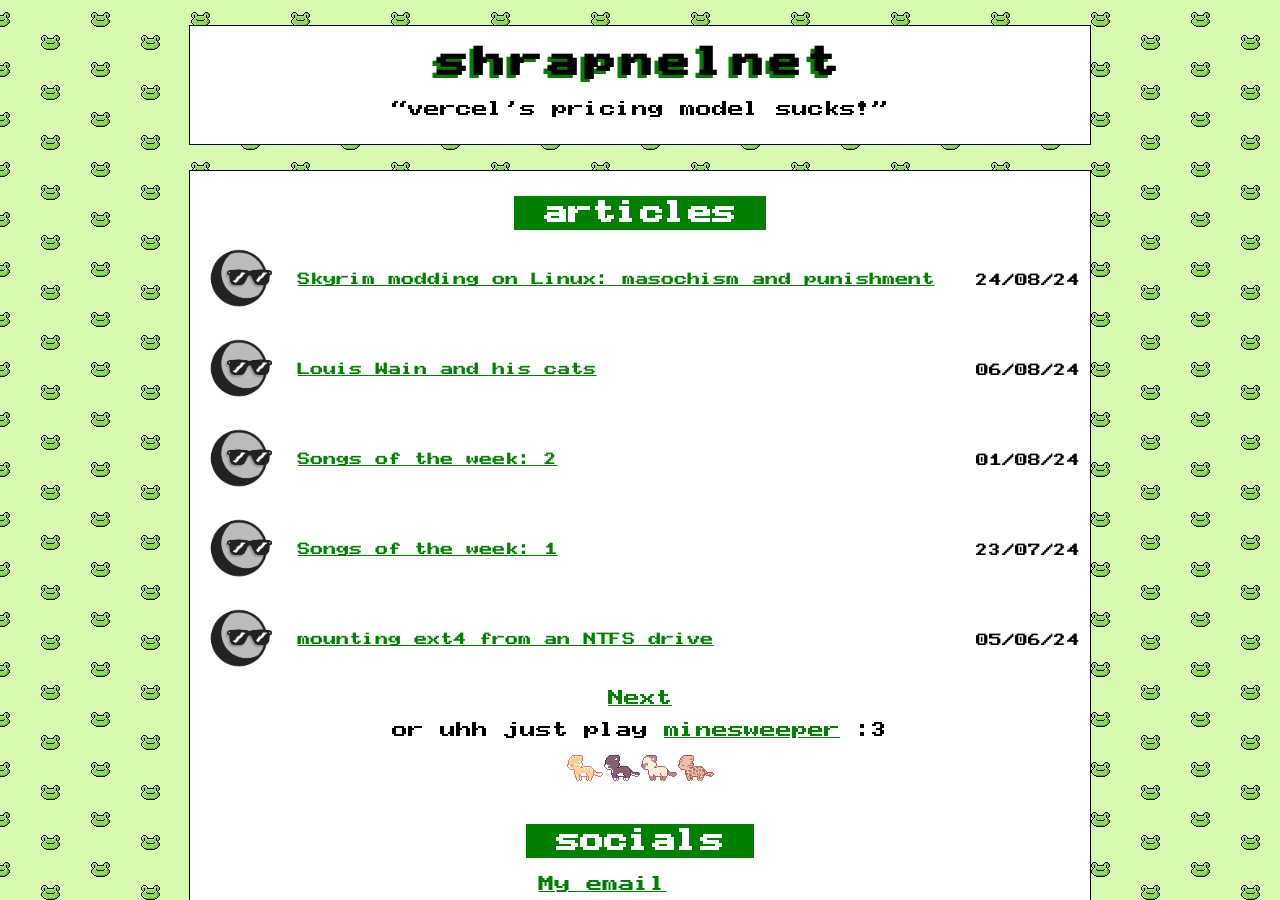
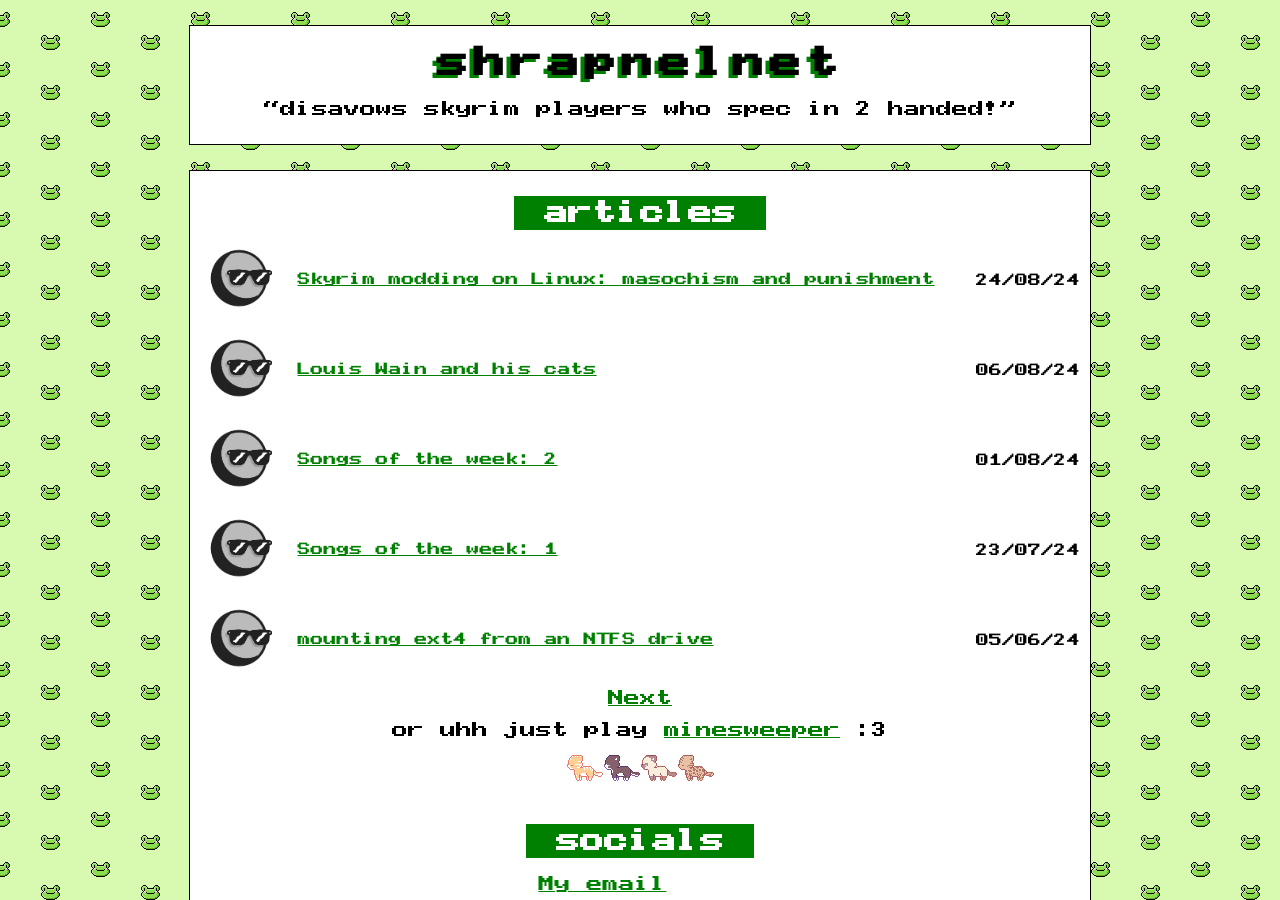
Before and after one commit to shrapnelnet/blog, a Jekyll site: the page built from index.html, in a window 1280 px wide and 900 px high. Built offline with Jekyll 4.4.1, drawn with Linux system fonts in a browser that asks for light colours; the list of posts is cut into pages by our own code; some of the changed lines change nothing that is shown.

Commit message:
quotes and a button

```diff
--- a/_layouts/shr4pnel.html
+++ b/_layouts/shr4pnel.html
@@ -223,6 +223,13 @@
                     <img
                             src="/assets/buttons/WalrusIslandBanner.gif"
                             alt="hammerkoopa's button!"
+                            loading="lazy"
+                    />
+                </a>
+                <a href="https://32bit.cafe/" target="_blank" rel="noreferrer">
+                    <img
+                            src="/assets/buttons/32bitcafe.png"
+                            alt="the 32 bit cafe, you betta visit!"
                             loading="lazy"
                     />
                 </a>
--- a/assets/js/quote.js
+++ b/assets/js/quote.js
@@ -126,7 +126,28 @@
     "NOT solid snake!",
     "is kazuhira 'kaz' miller!",
     "psycho mantis?",
-    "slowly becoming less fond of systemd!"
+    "slowly becoming less fond of systemd!",
+    "quoteaholic!",
+    "excellent relationship with alcohol!",
+    "full of lead!",
+    "will send you straight to hell if you query /.env!",
+    "delivered from god to nginx to you!",
+    "caddy is for cowards!",
+    "refused to release big bosses ashes!",
+    "fond of jerma!",
+    "i like concepts!",
+    "sees in 5 dimensions!",
+    "your codebase scares me!",
+    "disavows skyrim players who spec in 2 handed!",
+    "cannot design a modern looking site!",
+    "now 4000 years old!",
+    "i only update the quotes!",
+    "now confused about the APNG spec!",
+    "i hope you're not my future employer!",
+    "your copy of blog.shr4pnel.com is personalised!",
+    "shut down myspace!",
+    "demoted for eating all the office mugs!",
+    "i sell your data!"
 ]
 
 
```
Also changed, not shown: assets/buttons/32bitcafe.png (added).
